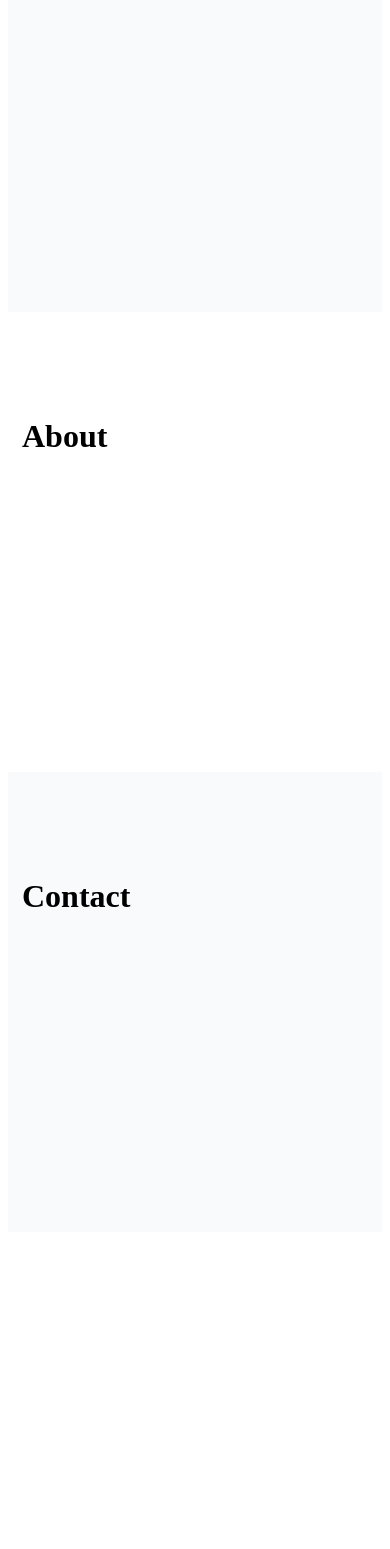
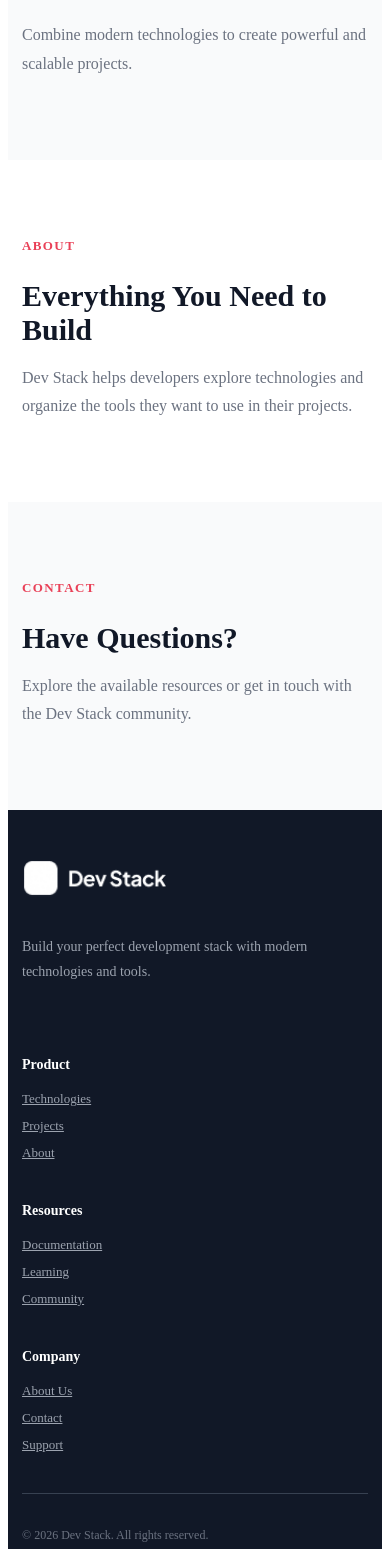
Before and after one commit to farhan-sadik-292/dev-stack, a React (Vite) app: page / in a window 390 px wide. Shown: the part 6070-7619 px from the top of the page. Before the commit the page ends 7310 px from the top, so only its background shows below. Built offline with nearby package versions, Linux system fonts and the light colour scheme.

Commit message:
build responsive footer and polish UI

```diff
--- a/src/App.tsx
+++ b/src/App.tsx
@@ -4,6 +4,7 @@ import { ToastContainer, toast } from "react-toastify";
 import Navbar from "./components/Navbar";
 import Hero from "./components/Hero";
 import Technologies from "./components/Technologies";
+import Footer from "./components/Footer";
 
 import technologiesData from "./data/technologies.json";
 import type { Technology } from "./types/technology";
@@ -20,8 +21,9 @@ function App() {
       try {
         setLoading(true);
 
-        // Simulates fetching data from a JSON source.
-        await new Promise((resolve) => setTimeout(resolve, 700));
+        await new Promise((resolve) =>
+          setTimeout(resolve, 700),
+        );
 
         setTechnologies(technologiesData as Technology[]);
       } catch {
@@ -48,10 +50,14 @@ function App() {
       technology,
     ]);
 
-    toast.success(`${technology.name} added to your stack.`);
+    toast.success(
+      `${technology.name} added to your stack.`,
+    );
   };
 
-  const handleRemoveFromStack = (technologyId: string) => {
+  const handleRemoveFromStack = (
+    technologyId: string,
+  ) => {
     const technology = stack.find(
       (item) => item.id === technologyId,
     );
@@ -63,7 +69,9 @@ function App() {
     );
 
     if (technology) {
-      toast.info(`${technology.name} removed from your stack.`);
+      toast.info(
+        `${technology.name} removed from your stack.`,
+      );
     }
   };
 
@@ -73,7 +81,9 @@ function App() {
     }
 
     setStack([]);
-    toast.info("All technologies removed from your stack.");
+    toast.info(
+      "All technologies removed from your stack.",
+    );
   };
 
   return (
@@ -94,8 +104,8 @@ function App() {
               <h2>Loading Technologies...</h2>
 
               <p>
-                Please wait while we prepare the technology
-                collection.
+                Please wait while we prepare the
+                technology collection.
               </p>
             </div>
           </section>
@@ -109,24 +119,57 @@ function App() {
           />
         )}
 
-        <section id="projects" className="placeholder-section">
+        <section
+          id="projects"
+          className="info-section"
+        >
           <div className="container">
-            <h2>Projects</h2>
+            <p className="section-label">PROJECTS</p>
+
+            <h2>Build With Your Stack</h2>
+
+            <p>
+              Combine modern technologies to create
+              powerful and scalable projects.
+            </p>
           </div>
         </section>
 
-        <section id="about" className="placeholder-section">
+        <section
+          id="about"
+          className="info-section info-section-light"
+        >
           <div className="container">
-            <h2>About</h2>
+            <p className="section-label">ABOUT</p>
+
+            <h2>Everything You Need to Build</h2>
+
+            <p>
+              Dev Stack helps developers explore
+              technologies and organize the tools they
+              want to use in their projects.
+            </p>
           </div>
         </section>
 
-        <section id="contact" className="placeholder-section">
+        <section
+          id="contact"
+          className="info-section"
+        >
           <div className="container">
-            <h2>Contact</h2>
+            <p className="section-label">CONTACT</p>
+
+            <h2>Have Questions?</h2>
+
+            <p>
+              Explore the available resources or get in
+              touch with the Dev Stack community.
+            </p>
           </div>
         </section>
       </main>
+
+      <Footer />
 
       <ToastContainer
         position="top-right"
--- /dev/null
+++ b/src/components/Footer.tsx
@@ -0,0 +1,59 @@
+function Footer() {
+    return (
+        <footer className="footer">
+            <div className="container footer-content">
+                <div className="footer-brand">
+                    <img
+                        src="/assets/logo-text.png"
+                        alt="Dev Stack"
+                    />
+
+                    <p>
+                        Build your perfect development stack with modern
+                        technologies and tools.
+                    </p>
+                </div>
+
+                <div className="footer-links">
+                    <div className="footer-column">
+                        <h3>Product</h3>
+
+                        <a href="#technologies">Technologies</a>
+                        <a href="#projects">Projects</a>
+                        <a href="#about">About</a>
+                    </div>
+
+                    <div className="footer-column">
+                        <h3>Resources</h3>
+
+                        <a href="#technologies">Documentation</a>
+                        <a href="#technologies">Learning</a>
+                        <a href="#technologies">Community</a>
+                    </div>
+
+                    <div className="footer-column">
+                        <h3>Company</h3>
+
+                        <a href="#about">About Us</a>
+                        <a href="#contact">Contact</a>
+                        <a href="#contact">Support</a>
+                    </div>
+                </div>
+            </div>
+
+            <div className="container footer-bottom">
+                <p>
+                    © {new Date().getFullYear()} Dev Stack. All rights
+                    reserved.
+                </p>
+
+                <div>
+                    <a href="#contact">Privacy</a>
+                    <a href="#contact">Terms</a>
+                </div>
+            </div>
+        </footer>
+    );
+}
+
+export default Footer;
--- a/src/styles.css
+++ b/src/styles.css
@@ -209,29 +209,6 @@
     width: 100%;
     max-width: 530px;
     height: auto;
-}
-
-/* ================================
-   Temporary Sections
-================================ */
-
-.placeholder-section {
-    min-height: 300px;
-    padding: 80px 0;
-    background: #f9fafb;
-}
-
-.placeholder-section:nth-child(even) {
-    background: #ffffff;
-}
-
-.placeholder-section h2 {
-    margin-bottom: 10px;
-    font-size: 32px;
-}
-
-.placeholder-section p {
-    color: #6b7280;
 }
 
 /* ================================
@@ -834,3 +811,155 @@
         transform: rotate(360deg);
     }
 }
+
+/* ================================
+   Information Sections
+================================ */
+
+.info-section {
+    padding: 90px 0;
+    background: #f9fafb;
+}
+
+.info-section-light {
+    background: #ffffff;
+}
+
+.info-section h2 {
+    max-width: 700px;
+    margin-bottom: 14px;
+    color: #111827;
+    font-size: clamp(30px, 4vw, 44px);
+    line-height: 1.15;
+}
+
+.info-section>.container>p:last-child {
+    max-width: 650px;
+    color: #6b7280;
+    font-size: 16px;
+    line-height: 1.8;
+}
+
+/* ================================
+   Footer
+================================ */
+
+.footer {
+    color: #d1d5db;
+    background: #111827;
+}
+
+.footer-content {
+    display: grid;
+    grid-template-columns: 1.4fr 2fr;
+    gap: 80px;
+    padding-top: 65px;
+    padding-bottom: 55px;
+}
+
+.footer-brand img {
+    width: 145px;
+    margin-bottom: 18px;
+    filter: brightness(0) invert(1);
+}
+
+.footer-brand p {
+    max-width: 330px;
+    color: #9ca3af;
+    font-size: 14px;
+    line-height: 1.8;
+}
+
+.footer-links {
+    display: grid;
+    grid-template-columns: repeat(3, 1fr);
+    gap: 35px;
+}
+
+.footer-column {
+    display: flex;
+    flex-direction: column;
+    gap: 11px;
+}
+
+.footer-column h3 {
+    margin-bottom: 7px;
+    color: #ffffff;
+    font-size: 14px;
+}
+
+.footer-column a {
+    width: fit-content;
+    color: #9ca3af;
+    font-size: 13px;
+    transition: color 0.2s ease;
+}
+
+.footer-column a:hover {
+    color: #ffffff;
+}
+
+.footer-bottom {
+    display: flex;
+    align-items: center;
+    justify-content: space-between;
+    gap: 20px;
+    padding-top: 22px;
+    padding-bottom: 22px;
+    border-top: 1px solid #374151;
+}
+
+.footer-bottom p {
+    color: #6b7280;
+    font-size: 12px;
+}
+
+.footer-bottom div {
+    display: flex;
+    gap: 20px;
+}
+
+.footer-bottom a {
+    color: #6b7280;
+    font-size: 12px;
+}
+
+.footer-bottom a:hover {
+    color: #ffffff;
+}
+
+/* ================================
+   Footer Responsive
+================================ */
+
+@media (max-width: 800px) {
+    .footer-content {
+        grid-template-columns: 1fr;
+        gap: 45px;
+    }
+
+    .footer-links {
+        gap: 20px;
+    }
+}
+
+@media (max-width: 550px) {
+    .info-section {
+        padding: 65px 0;
+    }
+
+    .footer-content {
+        padding-top: 50px;
+        padding-bottom: 40px;
+    }
+
+    .footer-links {
+        grid-template-columns: 1fr;
+        gap: 28px;
+    }
+
+    .footer-bottom {
+        align-items: flex-start;
+        flex-direction: column;
+    }
+}
```
